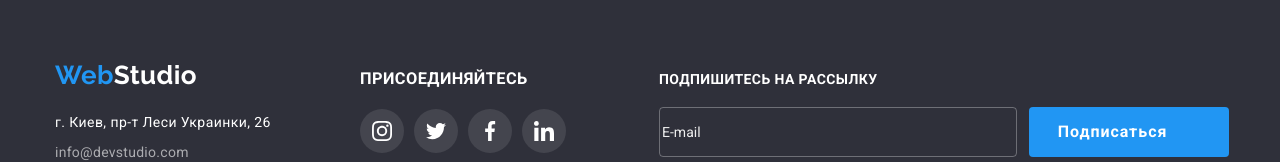
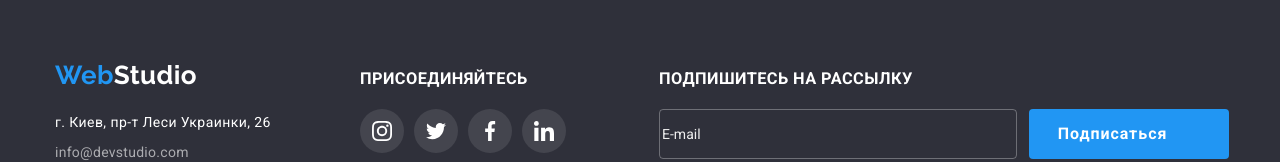
Before and after one commit to zerkel1991/goit-markup-hw-06, a plain HTML site: page index.html in a window 1280 px wide. Shown: the part 2681-2843 px from the top of the page. Drawn offline with nearby package versions, Linux system fonts and the light colour scheme.

Commit message:
Update index.html

```diff
--- a/index.html
+++ b/index.html
@@ -465,7 +465,7 @@
           </ul>
         </div>
         <div class="Footer-form-container">
-          <strong class="footer-form-title">Подпишитесь на рассылку </strong>
+          <h3 class="footer-form-title">Подпишитесь на рассылку</h3>
           <form class="footer-form">
             <label class="footer-label">
               <input
```
